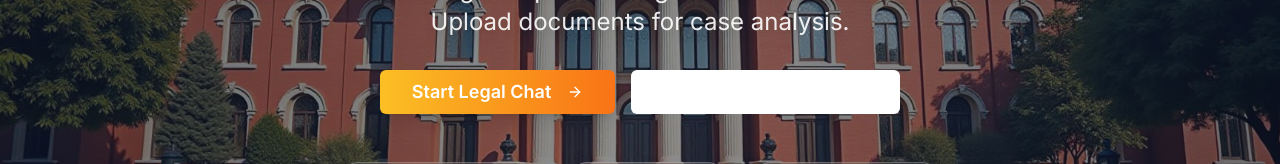
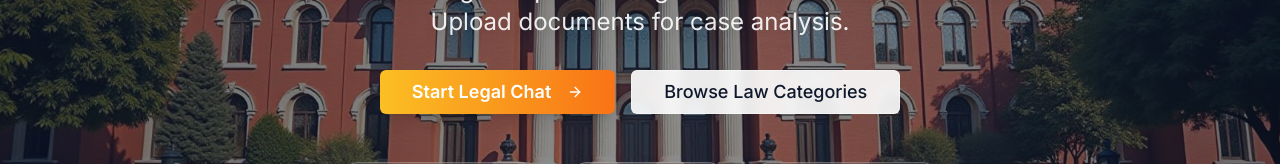
Before and after one commit to Ahsaniss/lex-ai-assistant-49, a React (Vite) app: page / in a window 1280 px wide. Shown: the part 533-697 px from the top of the page. Built offline with nearby package versions, Linux system fonts and the light colour scheme; no server answers.

Commit message:
color changes

```diff
--- a/src/pages/Home.tsx
+++ b/src/pages/Home.tsx
@@ -115,7 +115,7 @@ export const Home = () => {
                 <Button
                   variant="outline"
                   size="lg"
-                  className="w-full sm:w-auto px-6 sm:px-8 py-3 sm:py-4 text-base sm:text-lg backdrop-blur-sm border-white/50 text-white hover:bg-white/20 hover:text-white hover:border-white/70 transition-all duration-300"
+                  className="w-full sm:w-auto px-6 sm:px-8 py-3 sm:py-4 text-base sm:text-lg backdrop-blur-sm border-white/50 text-slate-900 bg-white/90 hover:bg-white hover:text-slate-900 hover:border-white transition-all duration-300"
                 >
                   Browse Law Categories
                 </Button>
```
